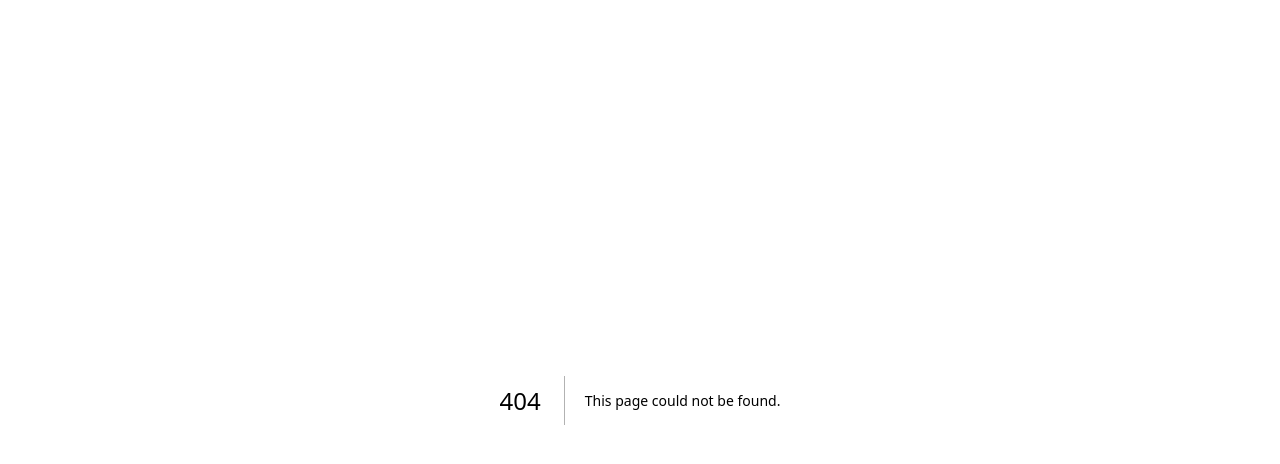
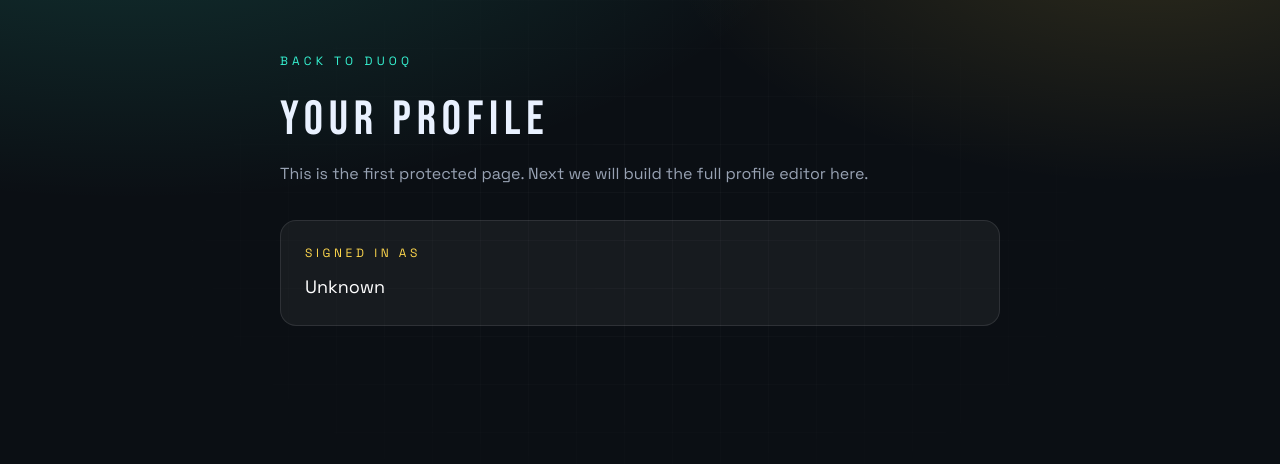
Before and after one commit to Eskrohn/duoq, a Next.js app: page /profile in a window 1280 px wide. Before the commit this address had no page. Shown: the top 464 px of the page. Built offline with nearby package versions, Linux system fonts and the light colour scheme; no server answers.

Commit message:
Add protected profile page

```diff
--- /dev/null
+++ b/app/profile/page.tsx
@@ -0,0 +1,35 @@
+import Link from "next/link";
+import { getServerSession } from "next-auth/next";
+
+import { authOptions } from "@/auth";
+
+export default async function ProfilePage() {
+  const session = await getServerSession(authOptions);
+
+  return (
+    <div className="mx-auto w-full max-w-3xl px-6 pb-20 pt-12">
+      <Link
+        href="/"
+        className="text-xs uppercase tracking-[0.35em] text-[color:var(--accent)]"
+      >
+        Back to DuoQ
+      </Link>
+      <h1 className="font-display mt-6 text-5xl tracking-[0.12em]">
+        Your Profile
+      </h1>
+      <p className="mt-4 text-base leading-7 text-[color:var(--muted)]">
+        This is the first protected page. Next we will build the full profile
+        editor here.
+      </p>
+
+      <div className="mt-8 rounded-2xl border border-white/10 bg-white/5 p-6">
+        <p className="text-xs uppercase tracking-[0.3em] text-[color:var(--accent-2)]">
+          Signed in as
+        </p>
+        <p className="mt-3 text-lg text-white">
+          {session?.user?.name ?? session?.user?.email ?? "Unknown"}
+        </p>
+      </div>
+    </div>
+  );
+}
```
